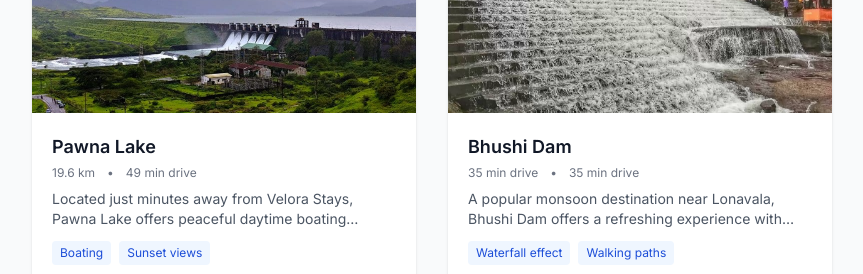
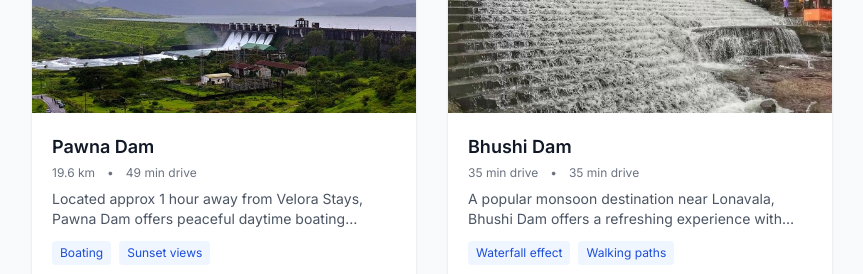
Before and after one commit to swadhinjit-credencesoft/velorastayweb, a Next.js app: page /nearby in a window 1280 px wide. Shown: the part 1780-2054 px from the top of the page, without its empty margins (0-863 px from the left). Built offline with nearby package versions, Linux system fonts and the light colour scheme.

Commit message:
updated faq section

```diff
--- a/src/data/faq.ts
+++ b/src/data/faq.ts
@@ -10,7 +10,7 @@ export const FAQ_CATEGORIES: FaqCategory[] = [
         id: "faq-booking-01",
         question: "How can I book a villa at Velora Stays?",
         answer:
-          "You can book a villa directly through our website by selecting your check-in and check-out dates, choosing your preferred villa type (4 villas , 5 villas, or 7 grand villas ), and completing the secure payment process. Alternatively, you can call our reservations team at +91 7326079861 or send us a WhatsApp message. We also accept bookings through popular platforms like MakeMyTrip, Goibibo, and Airbnb.",
+          "You can book a villas directly through our website by selecting your check-in and check-out dates, choosing your preferred villa type ( Velora 2 ( A 2BHK Villa) Velora 4 ( A 4 BHK Villa), Velora 5 ( A 5bhk Villa) or Velora 7 ( A 7bhk Villa), and completing the secure payment process. Alternatively, you can call our reservations team at +91 7326079861 or send us a WhatsApp message. We also accept bookings through popular platforms like MakeMyTrip, Goibibo, and Airbnb",
       },
       {
         id: "faq-booking-02",
@@ -102,7 +102,7 @@ export const FAQ_CATEGORIES: FaqCategory[] = [
         id: "faq-kitchen-04",
         question: "Are there restaurants nearby?",
         answer:
-          "Velora Stays is located in Gevhande Apati, near Pawna Lake, with several local restaurants and dhabas within driving distance. Our caretaker can recommend the best local eateries for authentic Maharashtrian cuisine. For a more upscale dining experience, Lonavala town is about 20 minutes away with a wide range of restaurants and cafes.",
+          "Velora Stays is located in Gevhande Apati, near Pawna Lake and there are no local restaurants and dhabas within driving distance. Hence, we recommend to book with us in advance.",
       },
       {
         id: "faq-kitchen-05",
--- a/src/data/nearby.ts
+++ b/src/data/nearby.ts
@@ -11,9 +11,9 @@ export const NEARBY_ATTRACTIONS: NearbyAttraction[] = [
   {
     id: "pawna-lake",
     slug: "pawna-lake",
-    name: "Pawna Lake",
+    name: "Pawna Dam",
     description:
-      "Located just minutes away from Velora Stays, Pawna Lake offers peaceful daytime boating excursions and unparalleled sunset photography spots. The lake is surrounded by lush green hills and ancient forts, making it one of the most picturesque destinations near Mumbai and Pune.",
+      "Located approx 1 hour away from Velora Stays, Pawna Dam offers peaceful daytime boating excursions and unparalleled sunset photography spots. Surrounded by lush green hills and ancient forts, Pawna Dam is one of the most picturesque destinations near Mumbai and Pune, offering a perfect blend of natural beauty, tranquillity, and adventure.",
     image: "/Pawnalake.jpg",
     distance: "19.6 km",
     travelTime: " 49 min drive",
--- a/src/lib/api/thehotelmate.ts
+++ b/src/lib/api/thehotelmate.ts
@@ -196,7 +196,7 @@ const VILLA_TAGS: Record<number, string> = {
 };
 
 const VILLA_NEARBY = [
-  "Pawna Lake — 49 min drive",
+  "Pawna Lake - 5 min Drive",
   "Lonavala Market - 50min drive",
 ]
 
```
